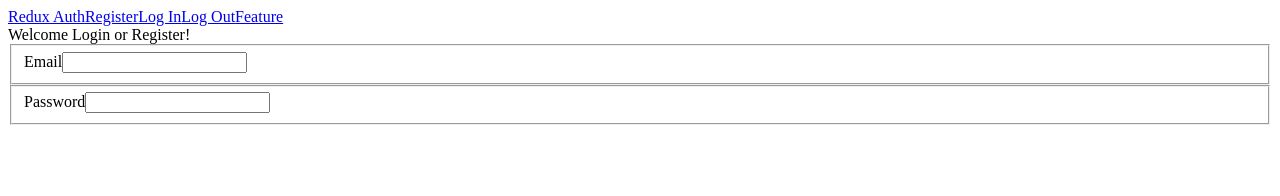
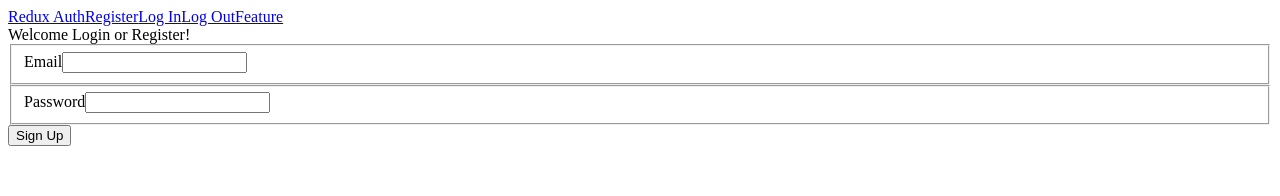
Before and after one commit to MBing/auth-basics, a React (Create React App) app in the folder client/: page /register in a window 1280 px wide. Shown: the top 196 px of the page. Built offline with nearby package versions, Linux system fonts and the light colour scheme.

Commit message:
feat(register): add submit handler using redux form

```diff
--- a/client/src/components/auth/Register.js
+++ b/client/src/components/auth/Register.js
@@ -2,9 +2,13 @@
 import { Field, reduxForm } from 'redux-form';
 
 class RegisterContainer extends Component {
+  onSubmit = formProps => {
+    console.log(formProps);
+  };
   render() {
+    const { handleSubmit } = this.props;
     return (
-      <form>
+      <form onSubmit={handleSubmit(this.onSubmit)}>
         <fieldset>
           <label>Email</label>
           <Field
@@ -23,6 +27,7 @@
             autoComplete="none"
           />
         </fieldset>
+        <button type="submit">Sign Up</button>
       </form>
     );
   }
```
